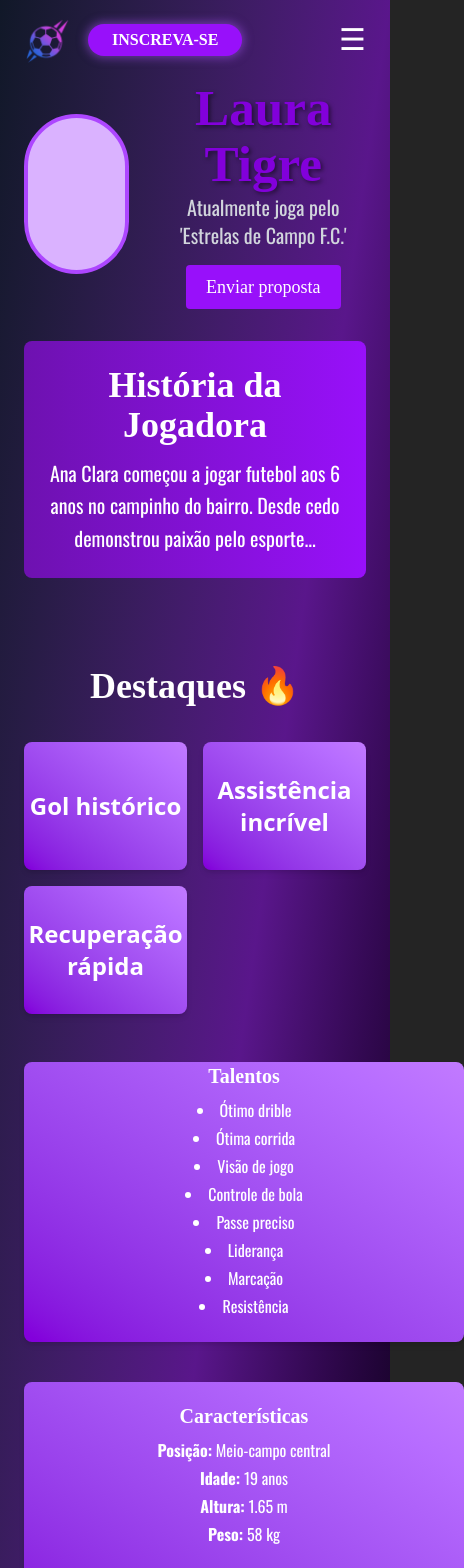
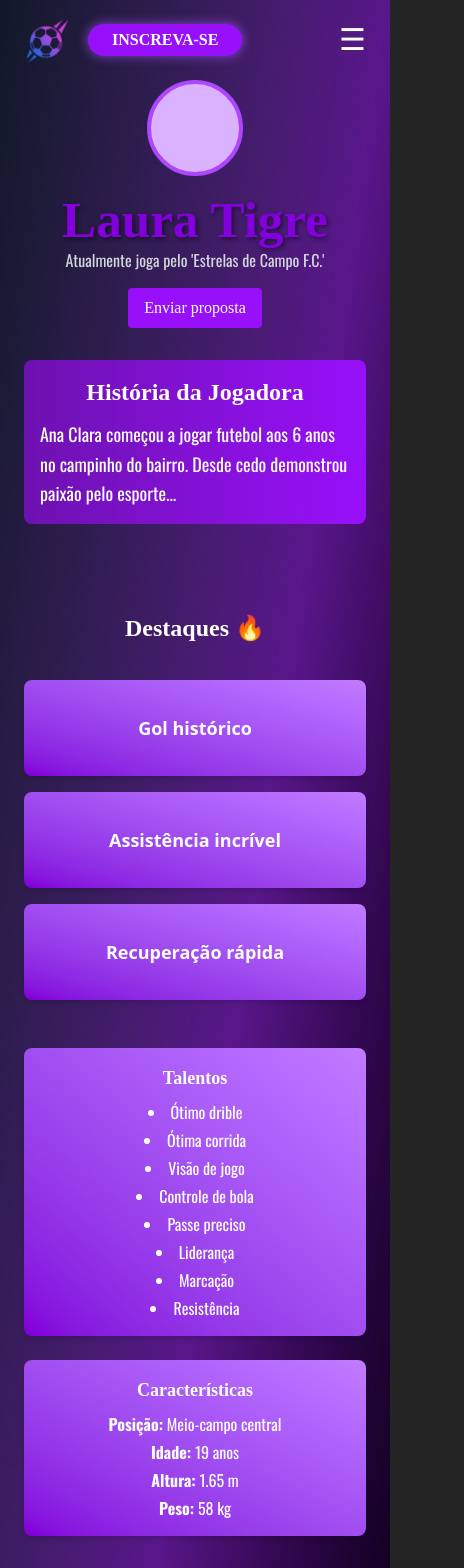
Before and after one commit to Goal-Breakers/GoalBreakers-LandingPage, a React (Vite) app: page /jogadora in a window 390 px wide. Shown: the top 1568 px of the page, 464 px wide, since content can reach past the window. Built offline with nearby package versions, Linux system fonts and the light colour scheme; a web font is replaced by a local one.

Commit message:
improvement/JogadoraPerfil is now responsive

```diff
--- a/src/pages/JogadoraPerfil.jsx
+++ b/src/pages/JogadoraPerfil.jsx
@@ -88,18 +88,18 @@ export default function JogadoraPerfil() {
   return (
     <div className="bg-gradient-to-br from-gray-900 via-purple-900 to-black min-h-screen text-white px-6 py-20">
       {/* Cabeçalho */}
-      <div className="flex items-center gap-8">
+      <div className="flex flex-col sm:flex-row items-center gap-4 sm:gap-6 md:gap-8">
         {player ? (
-          <img src={player.foto} alt={player.nome} className="w-40 h-40 rounded-full border-4 border-purple-500" />
+          <img src={player.foto} alt={player.nome} className="w-24 h-24 sm:w-32 sm:h-32 md:w-40 md:h-40 rounded-full border-4 border-purple-500" />
         ) : (
-          <div className="w-40 h-40 rounded-full bg-purple-300 border-4 border-purple-500"></div>
+          <div className="w-24 h-24 sm:w-32 sm:h-32 md:w-40 md:h-40 rounded-full bg-purple-300 border-4 border-purple-500"></div>
         )}
-        <div>
-          <h1 className="text-5xl font-bold text-purple-700" style={{ textShadow: '2px 2px 4px rgba(0,0,0,0.5)' }}>{jogadora.nome}</h1>
-          <p className="text-gray-300 italic text-xl">{jogadora.atual}</p>
+        <div className="text-center sm:text-left">
+          <h1 className="text-3xl sm:text-4xl md:text-5xl font-bold text-purple-700" style={{ textShadow: '2px 2px 4px rgba(0,0,0,0.5)' }}>{jogadora.nome}</h1>
+          <p className="text-gray-300 italic text-base sm:text-lg md:text-xl">{jogadora.atual}</p>
           <button
             onClick={() => setShowProposal(true)}
-            className="mt-4 bg-purple-600 hover:bg-purple-700 hover:shadow-lg hover:shadow-purple-600 px-5 py-2 rounded text-white transition cursor-pointer text-lg"
+            className="mt-4 bg-purple-600 hover:bg-purple-700 hover:shadow-lg hover:shadow-purple-600 px-4 sm:px-5 py-2 rounded text-white transition cursor-pointer text-base sm:text-lg"
           >
             Enviar proposta
           </button>
@@ -107,36 +107,36 @@ export default function JogadoraPerfil() {
       </div>
 
       {/* História */}
-      <div className="mt-8 bg-gradient-to-r from-purple-800 to-purple-600 p-6 rounded-lg">
-        <h2 className="text-4xl font-bold mb-3 text-white">
+      <div className="mt-8 bg-gradient-to-r from-purple-800 to-purple-600 p-4 sm:p-6 rounded-lg">
+        <h2 className="text-2xl sm:text-3xl md:text-4xl font-bold mb-3 text-white">
           História da Jogadora
         </h2>
-        <p className="text-center leading-relaxed text-white text-xl">
+        <p className="text-left sm:text-center leading-relaxed text-white text-lg sm:text-xl">
           {jogadora.historia}
         </p>
       </div>
 
       {/* Destaques */}
       <div className="mt-10">
-        <h2 className="text-4xl font-semibold mb-4 text-white pb-5 pt-12">
+        <h2 className="text-2xl sm:text-3xl md:text-4xl font-semibold mb-4 text-white pb-5 pt-12">
           Destaques 🔥
         </h2>
-        <div className="grid grid-cols-2 md:grid-cols-3 gap-4">
+        <div className="grid grid-cols-1 sm:grid-cols-2 md:grid-cols-3 gap-4">
           {jogadora.destaques.map((d, i) => (
             <div
               key={i}
-              className="w-full h-32 bg-gradient-to-tr from-purple-700 to-purple-400 rounded-lg flex items-center justify-center shadow-md hover:scale-102 hover:shadow-xl transition-transform duration-300 ease-in-out"
+              className="w-full h-24 sm:h-32 bg-gradient-to-tr from-purple-700 to-purple-400 rounded-lg flex items-center justify-center shadow-md hover:scale-102 hover:shadow-xl transition-transform duration-300 ease-in-out"
             >
-              <span className="text-white font-semibold text-2xl">{d}</span>
+              <span className="text-white font-semibold text-lg sm:text-xl md:text-2xl">{d}</span>
             </div>
           ))}
         </div>
       </div>
 
       {/* Talentos e Características */}
-      <div className="flex flex-col md:flex-row justify-center gap-10 mt-12">
-        <div className="h-70 w-110 bg-gradient-to-tr from-purple-700 to-purple-400 rounded-lg shadow-md transition-transform duration-300 ease-in-out hover:scale-105 hover:shadow-xl">
-          <h2 className="text-xl font-semibold mb-2 text-white">
+      <div className="flex flex-col md:flex-row justify-center gap-6 sm:gap-10 mt-12">
+        <div className="h-auto sm:h-70 w-full sm:w-110 bg-gradient-to-tr from-purple-700 to-purple-400 rounded-lg shadow-md transition-transform duration-300 ease-in-out hover:scale-105 hover:shadow-xl p-4">
+          <h2 className="text-lg sm:text-xl font-semibold mb-2 text-white">
             Talentos
           </h2>
           <ul className="list-disc list-inside space-y-1 text-white">
@@ -145,8 +145,8 @@ export default function JogadoraPerfil() {
             ))}
           </ul>
         </div>
-        <div className="h-70 w-110 bg-gradient-to-tr from-purple-700 to-purple-400 rounded-lg shadow-md transition-transform duration-300 ease-in-out hover:scale-105 hover:shadow-xl">
-          <h2 className="text-xl font-semibold mb-2 text-white pt-5">
+        <div className="h-auto sm:h-70 w-full sm:w-110 bg-gradient-to-tr from-purple-700 to-purple-400 rounded-lg shadow-md transition-transform duration-300 ease-in-out hover:scale-105 hover:shadow-xl p-4">
+          <h2 className="text-lg sm:text-xl font-semibold mb-2 text-white">
             Características
           </h2>
           <ul className="space-y-1 text-white">
```
Also changed, not shown: 1 other file (tests, documents, lock files or other folders).
